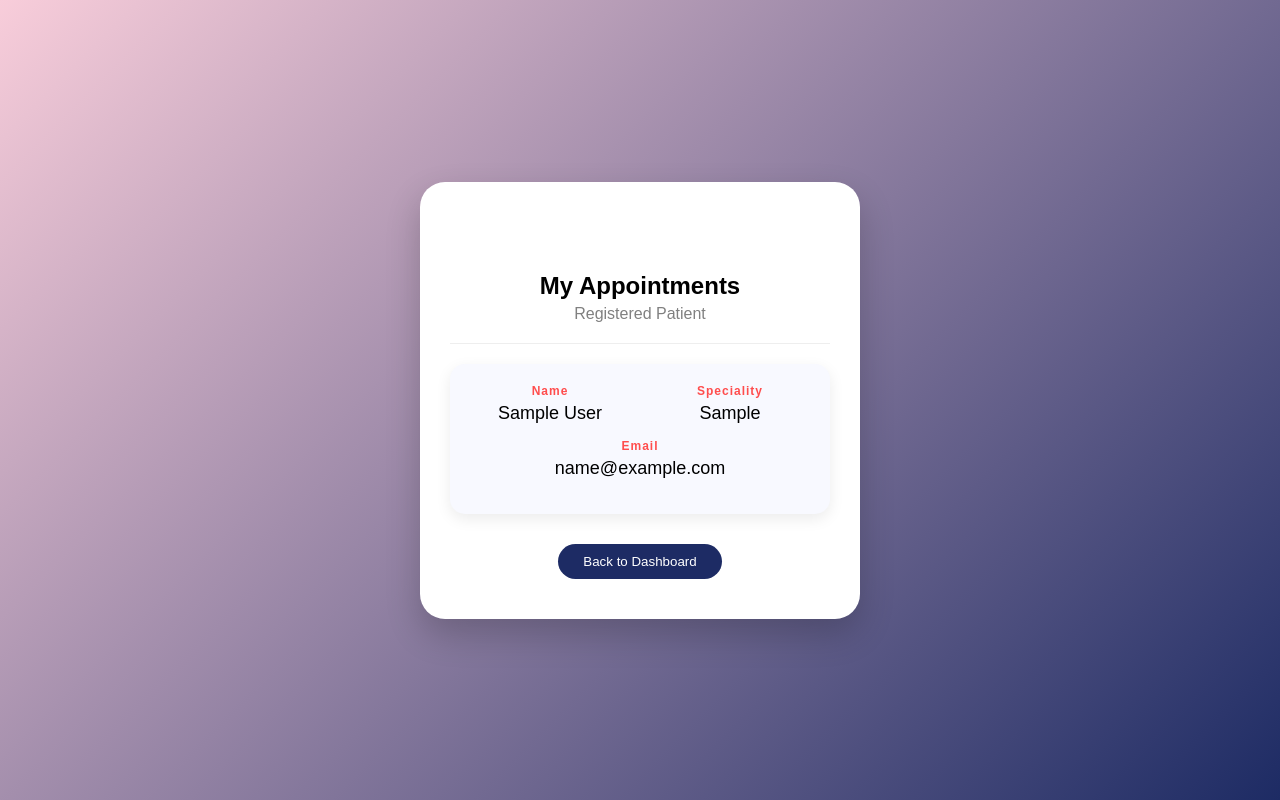
After one commit to amanjot73/Hospital-Management-System, a Django app: page /Reception/all_doctor/ in a window 1280 px wide. The commit adds this page. Run offline with Django 5.2, Linux system fonts and the light colour scheme; tables that the repository leaves empty hold one stand-in row (values such as "Sample post").

Commit message:
Updated the Reception part

```diff
--- /dev/null
+++ b/hms/Reception/templates/reception/all_doctors.html
@@ -0,0 +1,181 @@
+<!DOCTYPE html>
+<html>
+<head>
+    <title>Patient Profile</title>
+
+    <style>
+        body{
+            margin:0;
+            height:100vh;
+            display:flex;
+            justify-content:center;
+            align-items:center;
+            font-family:Arial, sans-serif;
+            background:linear-gradient(135deg,#f8cdda,#1d2b64);
+        }
+
+        .profile-card{
+            width:380px;
+            background:white;
+            border-radius:25px;
+            text-align:center;
+            padding:80px 30px 40px 30px;
+            position:relative;
+            box-shadow:0 15px 35px rgba(0,0,0,0.2);
+        }
+
+        .profile-image{
+            position:absolute;
+            top:-60px;
+            left:50%;
+            transform:translateX(-50%);
+            width:120px;
+            height:120px;
+            border-radius:50%;
+            border:6px solid white;
+            overflow:hidden;
+            box-shadow:0 10px 20px rgba(0,0,0,0.2);
+        }
+
+        .profile-image img{
+            width:100%;
+            height:100%;
+            object-fit:cover;
+        }
+
+        h2{
+            margin:10px 0 5px 0;
+        }
+
+        .sub{
+            color:gray;
+            margin-bottom:20px;
+        }
+
+        hr{
+            border:none;
+            border-top:1px solid #eee;
+            margin:20px 0;
+        }
+
+        .details{
+            display:grid;
+            grid-template-columns:1fr 1fr;
+            gap:20px;
+            margin-top:20px;
+        }
+
+        .box{
+            text-align:center;
+        }
+
+        .label{
+            font-size:12px;
+            color:#ff4d4d;
+            font-weight:bold;
+            letter-spacing:1px;
+        }
+
+        .value{
+            font-size:18px;
+            margin-top:5px;
+        }
+
+        .back-btn{
+            margin-top:30px;
+            padding:10px 25px;
+            border:none;
+            border-radius:25px;
+            background:#1d2b64;
+            color:white;
+            cursor:pointer;
+            transition:0.3s;
+        }
+
+        .back-btn:hover{
+            background:#0f1a3d;
+        }
+        .appointments-container{
+            margin-top:20px;
+            display:flex;
+            flex-direction:column;
+            gap:20px;
+        }
+
+        .appointment-card{
+            background:#f8f9ff;
+            padding:20px;
+            border-radius:15px;
+            box-shadow:0 5px 15px rgba(0,0,0,0.08);
+        }
+
+        .row{
+            display:grid;
+            grid-template-columns:1fr 1fr;
+            gap:20px;
+            margin-bottom:15px;
+        }
+
+        .box{
+            text-align:center;
+        }
+
+        .full{
+            grid-column:1 / span 2;
+        }
+    </style>
+</head>
+
+<body>
+
+<div class="profile-card">
+
+    <!-- <div class="profile-image">
+        <img src="{{ patient.patient_image.url }}" alt="Profile">
+    </div> -->
+
+    <h2>My Appointments</h2>
+    <div class="sub">Registered Patient</div>
+
+    <hr>
+
+<div class="appointments-container">
+
+    {% for i in q %}
+    <div class="appointment-card">
+
+        <div class="row">
+            <div class="box">
+                <div class="label">Name</div>
+                <div class="value">{{ i.doctor_name }}</div>
+            </div>
+
+            <div class="box">
+                <div class="label">Speciality</div>
+                <div class="value">{{ i.doctor_speciality }}</div>
+            </div>
+        </div>
+
+        <div class="row">
+            <div class="box full">
+                <div class="label">Email</div>
+                <div class="value">{{ i.doctor_email }}</div>
+            </div>
+        </div>
+
+    </div>
+    {% empty %}
+        <p>No appointments found.</p>
+    {% endfor %}
+
+</div>
+
+    <button class="back-btn"
+        onclick="window.location.href='{% url 'reception_dashboard' %}'">
+        Back to Dashboard
+    </button>
+
+</div>
+
+</body>
+</html>
--- a/hms/Reception/urls.py
+++ b/hms/Reception/urls.py
@@ -6,5 +6,7 @@ urlpatterns = [
     path('pre_receptionist/', views.pre_receptionist, name='pre_receptionist'),      # Remove 'accounts/'
     path('login_receptionist/', views.receptionist_login, name='login_receptionist'),      # Remove 'accounts/'
     path('register_receptionist/', views.receptionist_register, name='register_receptionist'),  # Remove 'accounts/'
+    path('all_patient/', views.all_patient, name='all_patient'),  # Remove 'accounts/'
+    path('all_doctor/', views.all_doctor, name='all_doctor'),  # Remove 'accounts/'
 
 ]
--- a/hms/Reception/views.py
+++ b/hms/Reception/views.py
@@ -2,13 +2,20 @@ from django.shortcuts import*
 from accounts.models import*
 from django.conf import settings
 from django.core.mail import send_mail
+from django.utils import timezone
 # Create your views here.
+
+
 def reception_dashboard(request):
     p = patient.objects.count()
     d = doctor.objects.count()
+    today = timezone.now().date()
+    a = appointments.objects.filter(appointment_data  = today).count()
     return render(request,'Reception/reception_dashboard.html',
                   {'pcount':p ,
-                   'dcount':d})
+                   'dcount':d,
+                   'a':a},
+                   )
     # return render(request, "Reception/reception_dashboard.html")
 def pre_receptionist(request):
     receptionist_id = request.session.get('receptionist_id')
@@ -64,3 +71,11 @@ def receptionist_register(request):
         return redirect('pre_receptionist')
 
     return render(request, 'Reception/register_receptionist.html')
+
+
+def all_patient(request):
+    k = patient.objects.all()
+    return render(request,'Reception/all_patients.html',{'q':k})
+def all_doctor(request):
+    k = doctor.objects.all()
+    return render(request,'Reception/all_doctors.html',{'q':k})
```
Also changed, not shown: hms/Reception/templates/reception/all_patients.html (added, +181 -0 lines), hms/Reception/templates/reception/reception_dashboard.html (+5 -5 lines).
